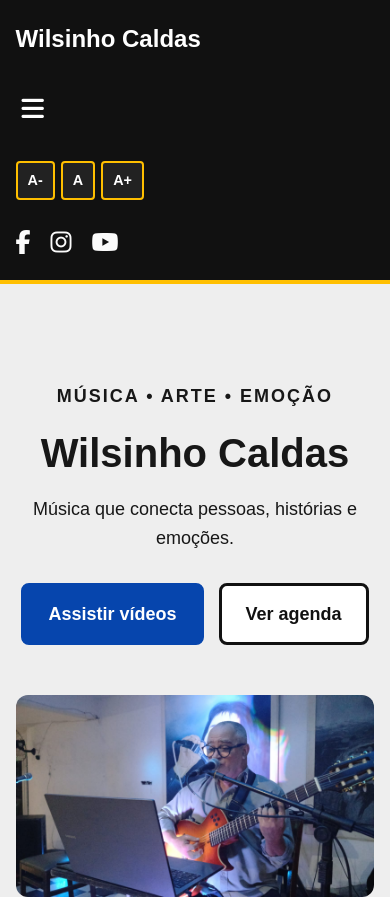
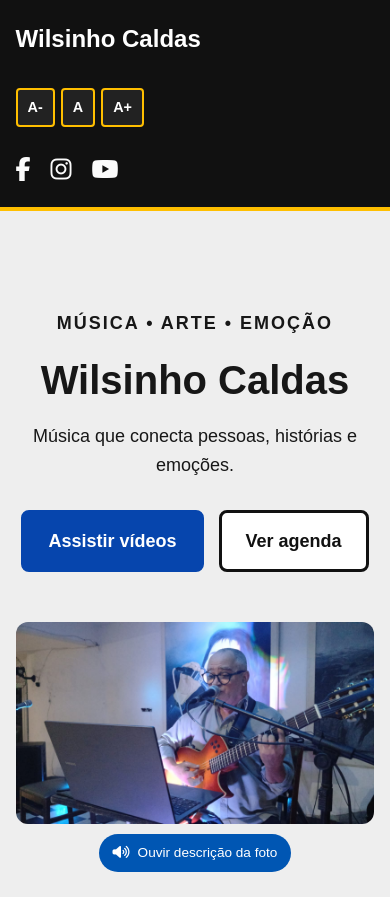
Before and after one commit to flaviaLuiza2025/wilsinhocaldas, a plain HTML site: page index.html in a window 390 px wide. Shown: the top 897 px of the page. Drawn offline with Linux system fonts and the light colour scheme.

Commit message:
Update index.html

```diff
--- a/index.html
+++ b/index.html
@@ -30,9 +30,7 @@
             <a href="#inicio" class="logo" aria-label="Página inicial - Wilsinho Caldas">
                 Wilsinho Caldas
             </a>
-            <button id="btn-menu-mobile" class="menu-mobile-btn" aria-label="Abrir menu de navegação" aria-expanded="false">
-                <i class="fa-solid fa-bars"></i>
-            </button>
+
             <nav aria-label="Menu principal">
                 <ul class="menu">
                     <li><a href="#inicio">Início</a></li>
```
